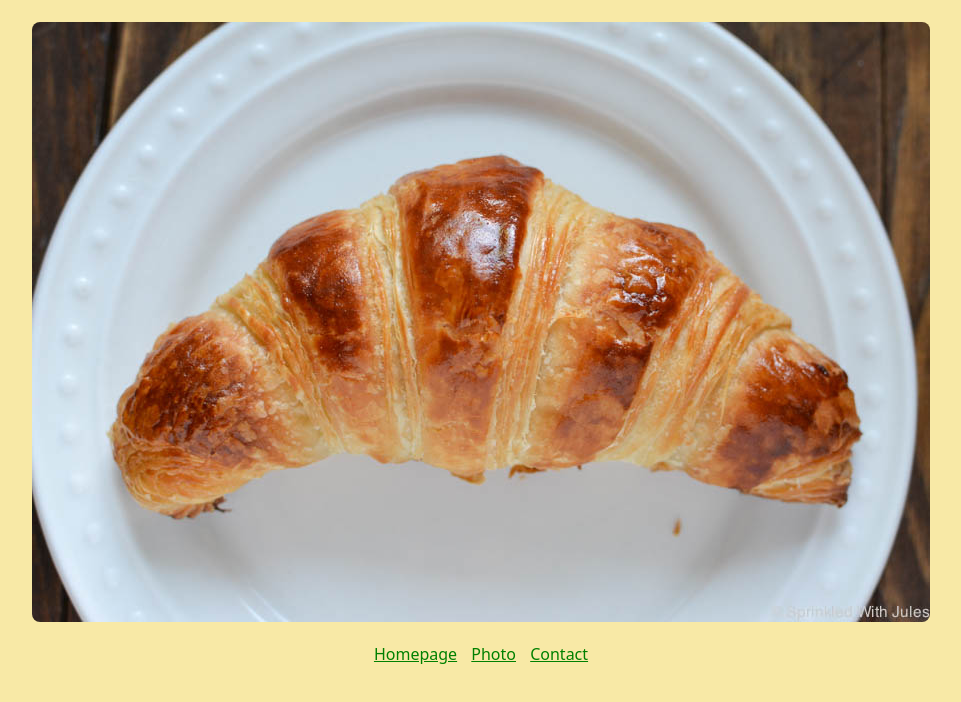
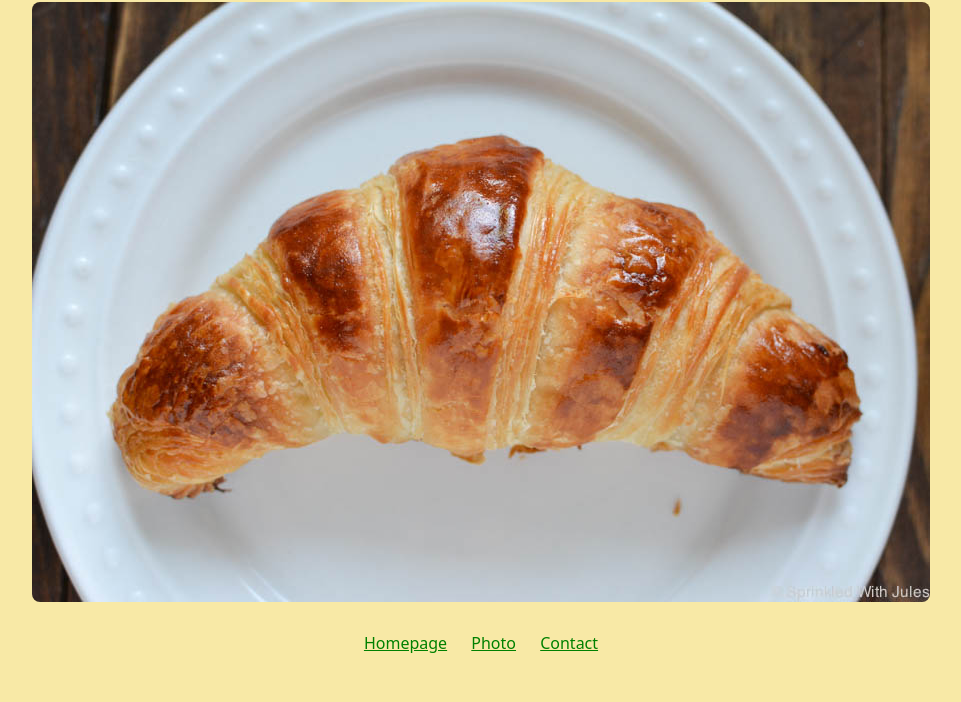
Before and after one commit to ZoryanaTur/Croissant-site, a plain HTML site: page photo.html in a window 1280 px wide. Shown: the part 74-776 px from the top of the page, without its empty margins (159-1120 px from the left). Drawn offline with nearby package versions, Linux system fonts and the light colour scheme.

Commit message:
Changes the HTML and CSS properties

```diff
--- a/css/styles.css
+++ b/css/styles.css
@@ -6,22 +6,26 @@ h1,
 h2 {
   text-align: center;
 }
-a {
+footer {
+  display: block;
   text-align: center;
   margin: 5px;
-  color: green;
 }
 p {
   text-align: center;
 }
 div {
   display: block;
-  text-align: center;
 }
 .email {
   color: blue;
 }
 img {
-  margin: 20px;
+  display: block;
+  margin: 0 auto;
   border-radius: 8px;
 }
+a {
+  margin: 10px;
+  color: green;
+}
--- a/photo.html
+++ b/photo.html
@@ -19,9 +19,11 @@
     <div>
       <img src="/css/photos.jpeg" alt="croissant" />
       <br />
-      <a href="/index.html">Homepage</a>
-      <a href="/photo.html">Photo</a>
-      <a href="/contact.html">Contact</a>
+      <footer>
+        <a href="/index.html">Homepage</a>
+        <a href="/photo.html">Photo</a>
+        <a href="/contact.html">Contact</a>
+      </footer>
     </div>
   </body>
 </html>
```
Also changed, not shown: contact.html (+2 -2 lines), index.html (+2 -2 lines).
